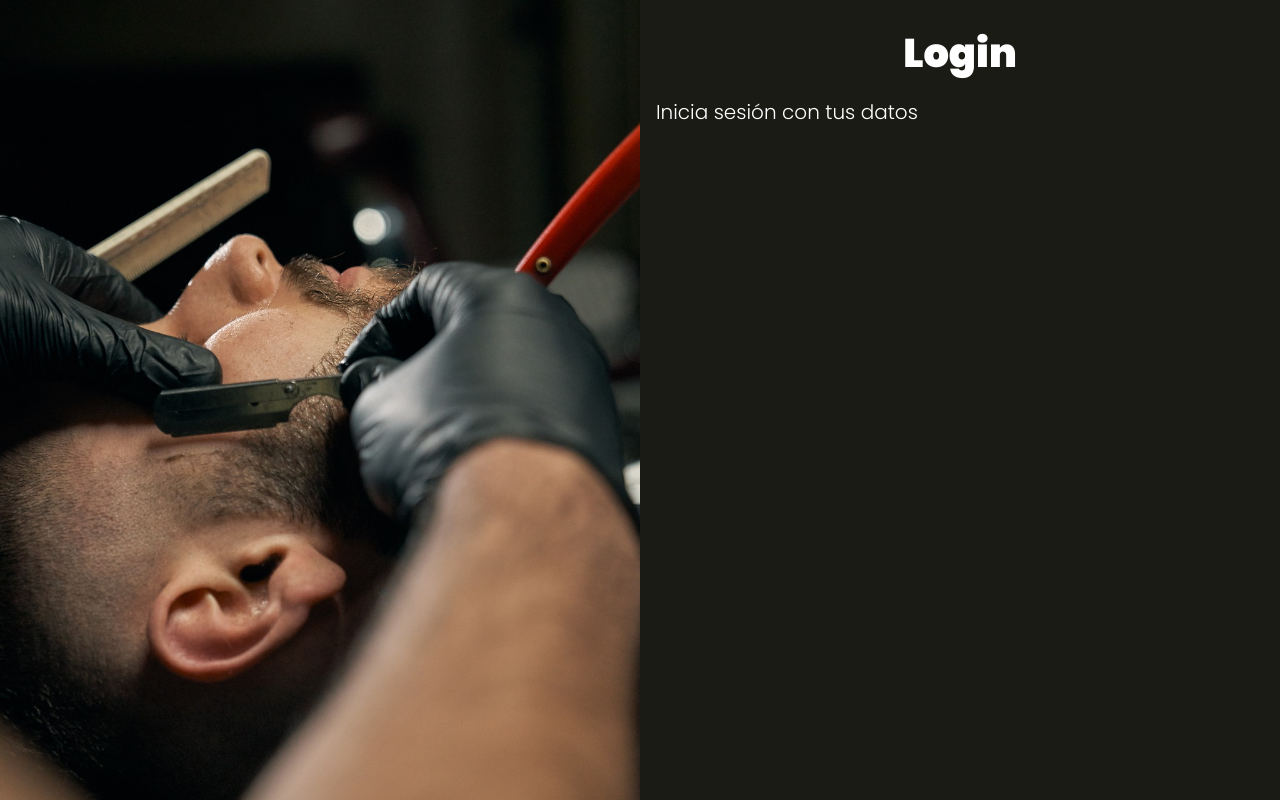
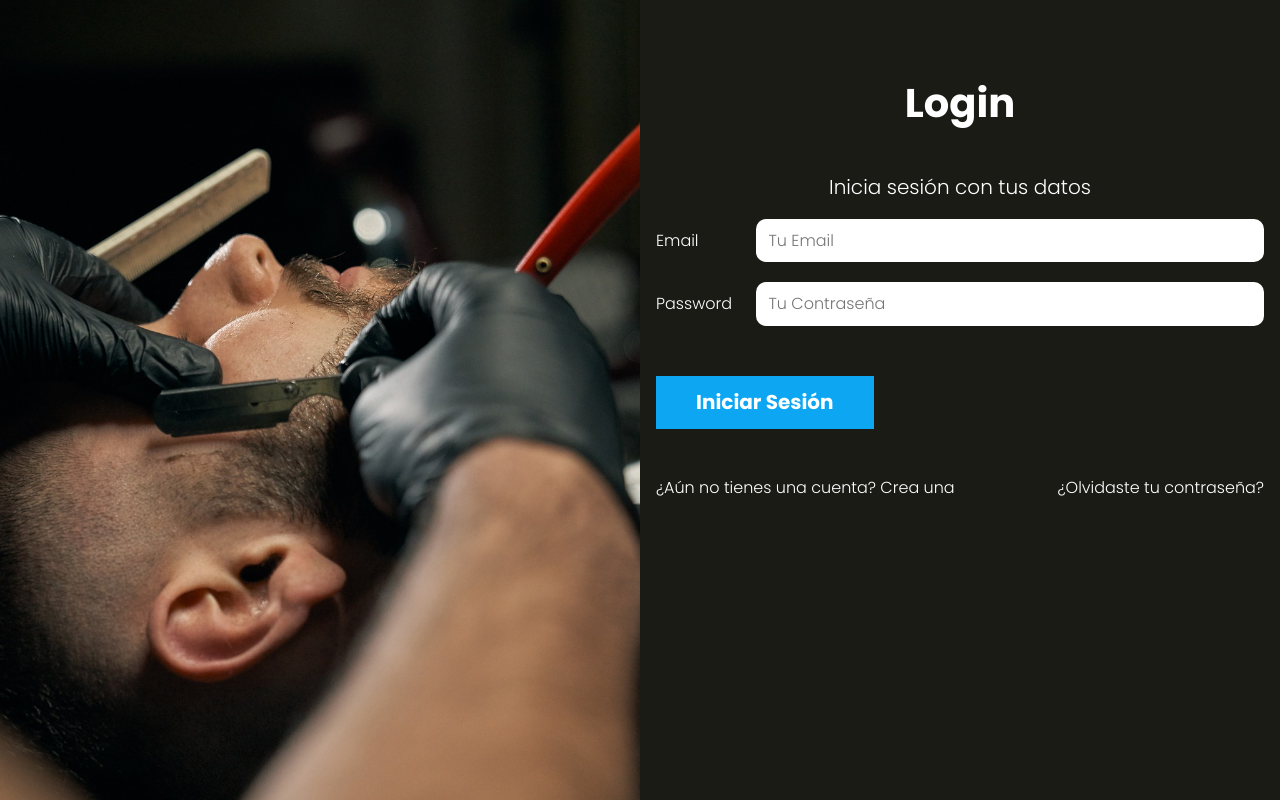
Before and after one commit to David407407/AppSalon_MVC-VS, a PHP site: template views/auth/login.php in a window 1280 px wide. Run offline with PHP 8.4, Linux system fonts and the light colour scheme; the template is opened without the code that fills it, so the values that code supplies are empty.

Commit message:
Cuarto commit

```diff
--- a/controllers/LoginController.php
+++ b/controllers/LoginController.php
@@ -16,7 +16,7 @@ class LoginController {
     public static function recuperar() {
         echo "Desde Recuperar";
     }
-    public static function crear() {
-        echo "Desde Crear Cuenta";
+    public static function crear(Router $router) {
+        $router->render('auth/crear');
     }
 }
--- a/src/scss/app.scss
+++ b/src/scss/app.scss
@@ -1,2 +1,3 @@
 @use 'base';
 @use 'layout';
+@use 'componentes';
--- a/src/scss/base/_tipografia.scss
+++ b/src/scss/base/_tipografia.scss
@@ -22,3 +22,12 @@ p {
     color: v.$blanco;
     font-size: 2rem;
 }
+
+.nombre-pagina {
+    text-align: center;
+    margin: 5rem 0;
+    font-weight: v.$bold;
+}
+.descripcion-pagina {
+    text-align: center;
+}
--- /dev/null
+++ b/src/scss/componentes/_acciones.scss
@@ -0,0 +1,17 @@
+@use 'base/mixins' as m;
+@use 'base/variables' as v;
+
+.acciones {
+    margin-top: v.$separacion;
+    @include m.tablet {
+        display: flex;
+        justify-content: space-between;
+    }
+
+    a {
+        color: v.$blanco;
+        display: block;
+        margin-bottom: calc(v.$separacion / 2);
+        text-align: center;
+    }
+}
--- /dev/null
+++ b/src/scss/componentes/_botones.scss
@@ -0,0 +1,6 @@
+@use 'base/variables' as v;
+@use 'base/mixins' as m;
+
+.boton {
+    @include m.boton(v.$azul, v.$blanco);
+}
--- /dev/null
+++ b/src/scss/componentes/_formulario.scss
@@ -0,0 +1,20 @@
+@use 'base/mixins' as m;
+@use 'base/variables' as v;
+
+.formulario {
+    width: 100%;
+}
+.campo {
+    display: flex;
+    margin-bottom: 2rem;
+    align-items: center;
+    label {
+        flex: 0 0 10rem;
+    }
+    input {
+        flex: 1;
+        border: none;
+        padding: calc(v.$separacion / 4);
+        border-radius: 1rem;
+    }
+}
--- /dev/null
+++ b/src/scss/componentes/_index.scss
@@ -0,0 +1,3 @@
+@forward 'formulario';
+@forward 'botones';
+@forward 'acciones';
--- /dev/null
+++ b/views/auth/crear.php
@@ -0,0 +1 @@
+<h1>Crear Cuenta</h1>
--- a/views/auth/login.php
+++ b/views/auth/login.php
@@ -1,2 +1,20 @@
 <h1 class="nombre-pagina" >Login</h1>
-<p class="descripción-pagina" >Inicia sesión con tus datos</p>
+<p class="descripcion-pagina" >Inicia sesión con tus datos</p>
+
+<form action="/" method="POST" class="formulario">
+    <div class="campo">
+        <label for="email">Email</label>
+        <input type="email" id="email" placeholder="Tu Email" name="email">
+    </div>
+    <div class="campo">
+        <label for="password">Password</label>
+        <input type="password" id="password" placeholder="Tu Contraseña" name="password">
+    </div>
+
+    <input type="submit" class="boton" value="Iniciar Sesión">
+
+    <div class="acciones">
+        <a href="/crear-cuenta">¿Aún no tienes una cuenta? Crea una</a>
+        <a href="/olvide">¿Olvidaste tu contraseña?</a>
+    </div>
+</form>
```
Also changed, not shown: public/build/css/app.css, 1 other file.
